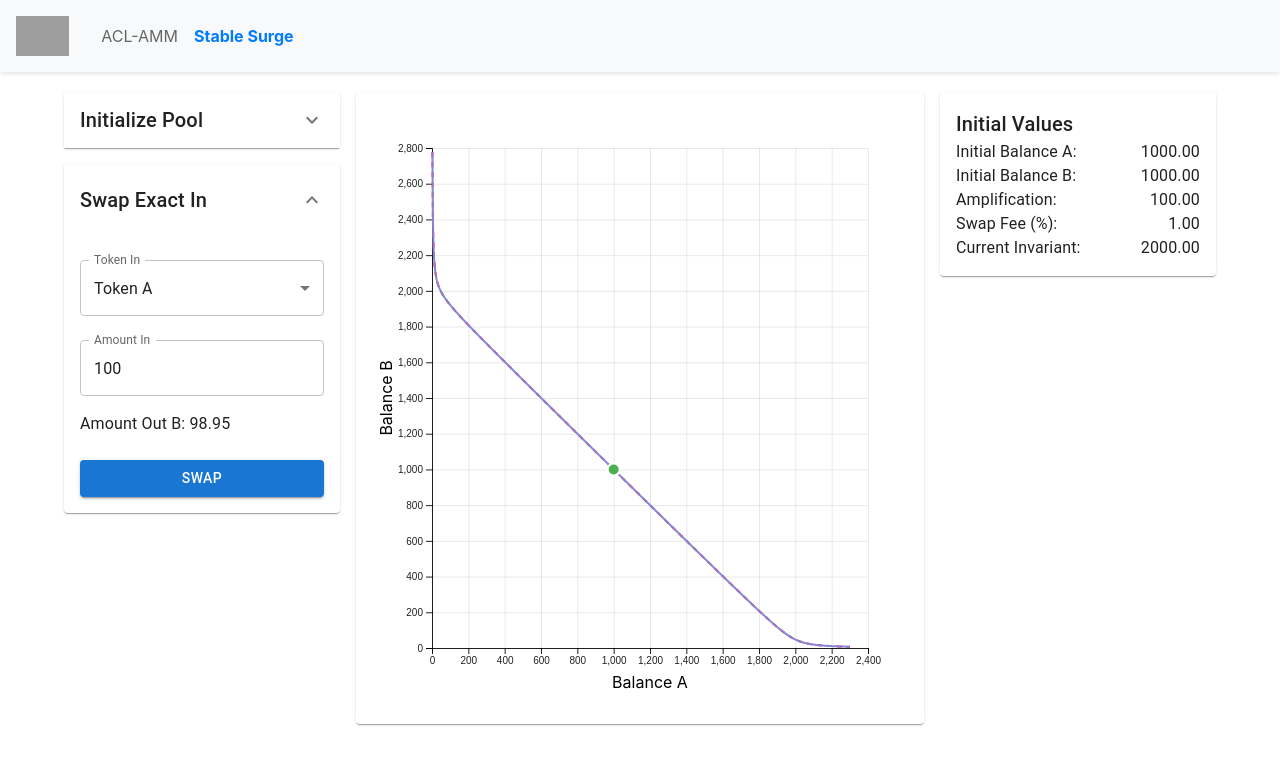
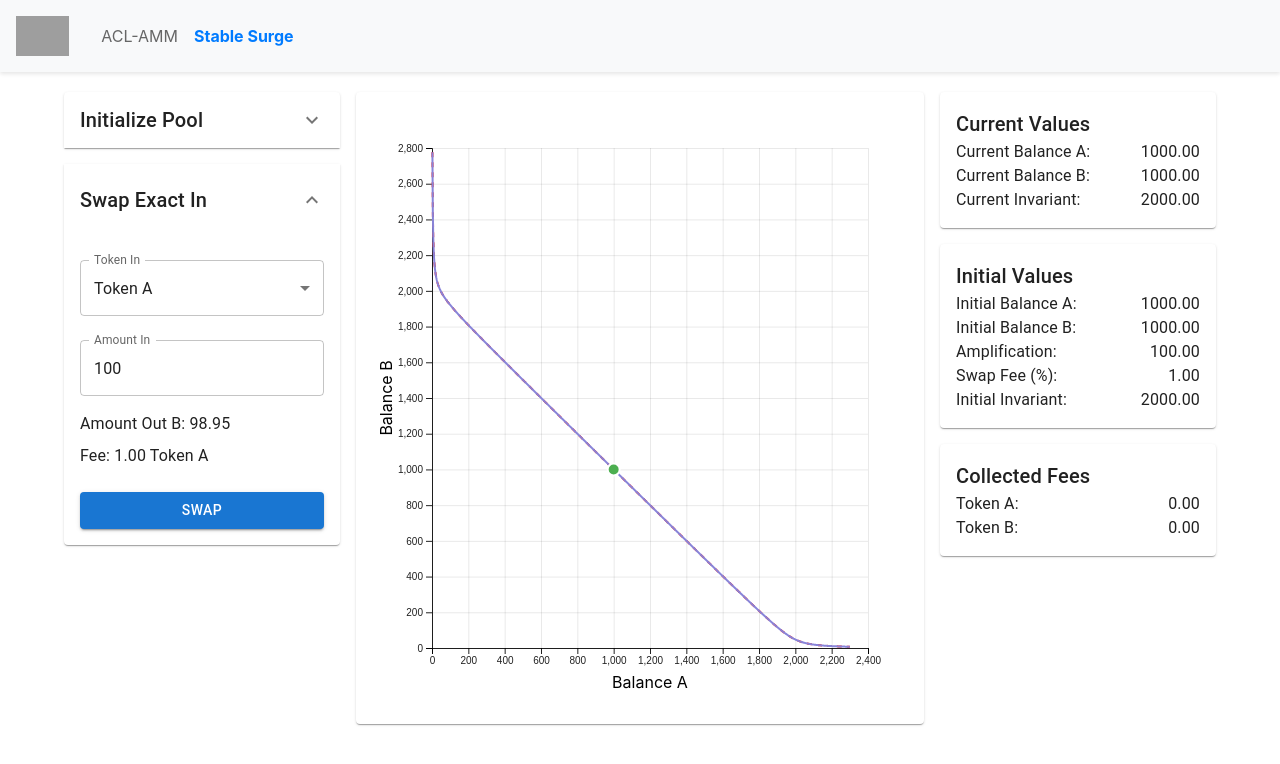
Before and after one commit to balancer/pool-math-simulator, a React (Create React App) app: page /stable-surge in a window 1280 px wide. Both pictures are taken after a click on the button "Swap Exact In". Shown: the top 764 px of the page. Built offline with nearby package versions, Linux system fonts and the light colour scheme; grey boxes are pictures that could not be loaded.

Commit message:
Swap Exact In implementation, with fees

```diff
--- a/src/pool-types/stable-surge/StableSurge.tsx
+++ b/src/pool-types/stable-surge/StableSurge.tsx
@@ -31,6 +31,8 @@ export default function StableSurge() {
 
   const [swapTokenIn, setSwapTokenIn] = useState("Token A");
   const [swapAmountIn, setSwapAmountIn] = useState<number>(100);
+  const [totalFeesTokenA, setTotalFeesTokenA] = useState<number>(0);
+  const [totalFeesTokenB, setTotalFeesTokenB] = useState<number>(0);
 
   const currentInvariant = useMemo(() => {
     return stableInvariant(amplification, [currentBalanceA, currentBalanceB]);
@@ -168,8 +170,9 @@ export default function StableSurge() {
       );
       setCurrentBalanceA(newBalanceA + fees);
       setCurrentBalanceB(newBalanceB);
+      setTotalFeesTokenA((prevFees) => prevFees + fees);
     } else {
-      // Swapping Token A for Token B
+      // Swapping Token B for Token A
       const newBalanceB = currentBalanceB + amountIn - fees;
       const newBalanceA = getTokenBalanceGivenInvariantAndAllOtherBalances(
         amplification,
@@ -179,6 +182,7 @@ export default function StableSurge() {
       );
       setCurrentBalanceA(newBalanceA);
       setCurrentBalanceB(newBalanceB + fees);
+      setTotalFeesTokenB((prevFees) => prevFees + fees);
     }
   };
 
@@ -269,6 +273,13 @@ export default function StableSurge() {
                   ? calculatedSwapAmountOut.toFixed(2)
                   : "0"}
               </Typography>
+              <Typography style={{ marginBottom: 8 }}>
+                Fee:{" "}
+                {swapAmountIn
+                  ? ((swapAmountIn * swapFee) / 100).toFixed(2)
+                  : "0"}{" "}
+                {swapTokenIn}
+              </Typography>
               <Button
                 variant="contained"
                 fullWidth
@@ -297,6 +308,21 @@ export default function StableSurge() {
         {/* Right Column - Current Values */}
         <Grid item xs={3}>
           <Paper style={{ padding: 16 }}>
+            <Typography variant="h6">Current Values</Typography>
+            <div style={{ display: "flex", justifyContent: "space-between" }}>
+              <Typography>Current Balance A:</Typography>
+              <Typography>{currentBalanceA.toFixed(2)}</Typography>
+            </div>
+            <div style={{ display: "flex", justifyContent: "space-between" }}>
+              <Typography>Current Balance B:</Typography>
+              <Typography>{currentBalanceB.toFixed(2)}</Typography>
+            </div>
+            <div style={{ display: "flex", justifyContent: "space-between" }}>
+              <Typography>Current Invariant:</Typography>
+              <Typography>{currentInvariant.toFixed(2)}</Typography>
+            </div>
+          </Paper>
+          <Paper style={{ padding: 16, marginTop: 16 }}>
             <Typography variant="h6">Initial Values</Typography>
             <div style={{ display: "flex", justifyContent: "space-between" }}>
               <Typography>Initial Balance A:</Typography>
@@ -315,8 +341,24 @@ export default function StableSurge() {
               <Typography>{swapFee.toFixed(2)}</Typography>
             </div>
             <div style={{ display: "flex", justifyContent: "space-between" }}>
-              <Typography>Current Invariant:</Typography>
-              <Typography>{currentInvariant.toFixed(2)}</Typography>
+              <Typography>Initial Invariant:</Typography>
+              <Typography>
+                {stableInvariant(amplification, [
+                  initialBalanceA,
+                  initialBalanceB,
+                ]).toFixed(2)}
+              </Typography>
+            </div>
+          </Paper>
+          <Paper style={{ padding: 16, marginTop: 16 }}>
+            <Typography variant="h6">Collected Fees</Typography>
+            <div style={{ display: "flex", justifyContent: "space-between" }}>
+              <Typography>Token A:</Typography>
+              <Typography>{totalFeesTokenA.toFixed(2)}</Typography>
+            </div>
+            <div style={{ display: "flex", justifyContent: "space-between" }}>
+              <Typography>Token B:</Typography>
+              <Typography>{totalFeesTokenB.toFixed(2)}</Typography>
             </div>
           </Paper>
         </Grid>
```
